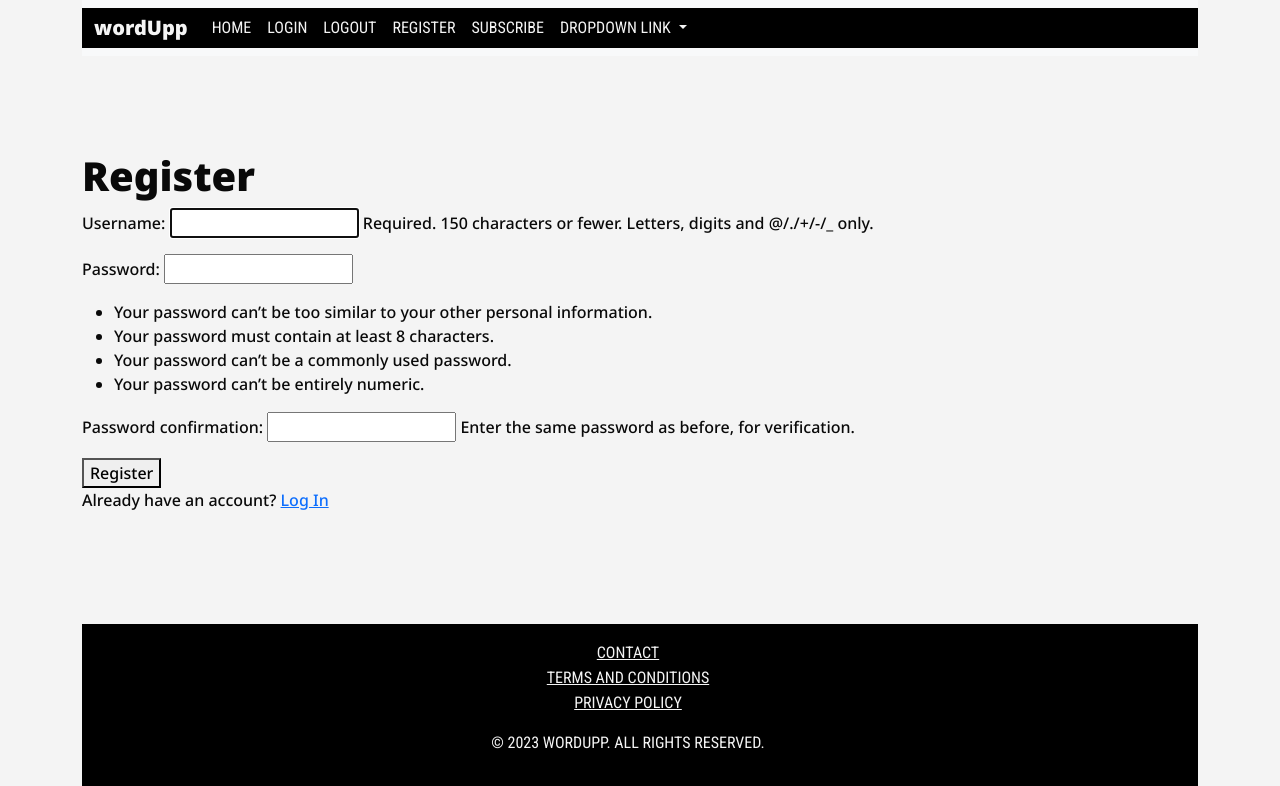
After one commit to antoniodegou/mod4-wordupp1, a Django app: page /subscription/register/ in a window 1280 px wide. The commit adds this page. Shown: the top 786 px of the page. Run offline with Django 4.2, Linux system fonts and the light colour scheme; some libraries are stand-ins or nearby versions.

Commit message:
added register signup sign in views, urls, and templates

```diff
--- a/core/templates/core/base.html
+++ b/core/templates/core/base.html
@@ -4,20 +4,18 @@
 <head>
     <meta charset="UTF-8">
     <meta name="viewport" content="width=device-width, initial-scale=1.0">
-    <title>{% block title %}Default Title{% endblock %}</title>
+    <title>{% block title %}wordUpp{% endblock %}</title>
 
     <link rel="preconnect" href="https://fonts.googleapis.com">
     <link rel="preconnect" href="https://fonts.gstatic.com" crossorigin>
     <link href="https://fonts.googleapis.com/css2?family=Noto+Sans:wght@100;500;900&family=Roboto+Condensed:wght@300;400;700&display=swap" rel="stylesheet">
 
-    <!-- <link rel="stylesheet" href="https://i.icomoon.io/public/temp/4b9fe36c1f/wordupp/style.css"> -->
-    <!-- <link rel="stylesheet" href="https://i.icomoon.io/public/temp/6f9be4a920/wordupp/style.css"> -->
     <link rel="stylesheet" href="https://i.icomoon.io/public/temp/53c9a40350/wordupp/style.css">
 
     <link href="https://cdn.jsdelivr.net/npm/bootstrap@5.3.1/dist/css/bootstrap.min.css" rel="stylesheet" integrity="sha384-4bw+/aepP/YC94hEpVNVgiZdgIC5+VKNBQNGCHeKRQN+PtmoHDEXuppvnDJzQIu9" crossorigin="anonymous">
 
     <link rel="stylesheet" href="{% static 'core/css/style.css' %}">
-    <!-- Other head elements, CSS links, etc. -->
+
     {% block extra_head %}
     <!-- You can leave this empty or put some default CSS/JS here -->
     {% endblock %}
@@ -26,6 +24,7 @@
     <div class="container">
 
         <!-- Navigation -->
+
         {% include "core/nav.html" %}
 
         <!-- Main Content -->
--- a/core/templates/core/nav.html
+++ b/core/templates/core/nav.html
@@ -1,20 +1,26 @@
 
     <nav class="navbar navbar-expand-lg bg-body-tertiary bg-black">
         <div class="container-fluid bg-black">
-          <a class="navbar-brand" href="#">wordUpp</a>
+          <a class="navbar-brand" href="{% url 'core:homepage' %}">wordUpp</a>
           <button class="navbar-toggler" type="button" data-bs-toggle="collapse" data-bs-target="#navbarNavDropdown" aria-controls="navbarNavDropdown" aria-expanded="false" aria-label="Toggle navigation">
             <span class="navbar-toggler-icon"></span>
           </button>
           <div class="collapse navbar-collapse bg-black  " id="navbarNavDropdown">
             <ul class="navbar-nav  ">
               <li class="nav-item  ">
-                <a class="nav-link active  " aria-current="page" href="#">Home</a>
+                <a class="nav-link active  " aria-current="page" href="{% url 'core:homepage' %}">Home</a>
               </li>
               <li class="nav-item">
-                <a class="nav-link" href="#">Features</a>
+                <a class="nav-link" href="{% url 'login' %}">Login</a>
               </li>
               <li class="nav-item">
-                <a class="nav-link" href="#">Pricing</a>
+                <a class="nav-link" href="{% url 'logout' %}">Logout</a>
+              </li>
+              <li class="nav-item">
+                <a class="nav-link" href="{% url 'register' %}">Register</a>
+              </li>
+              <li class="nav-item">
+                <a class="nav-link" href="{% url 'create_subscription' %}">Subscribe</a>
               </li>
               <li class="nav-item dropdown">
                 <a class="nav-link dropdown-toggle" href="#" role="button" data-bs-toggle="dropdown" aria-expanded="false">
--- /dev/null
+++ b/subscription/templates/registration/register.html
@@ -0,0 +1,13 @@
+{% extends "core/base.html" %}
+
+{% block title %}Register{% endblock %}
+
+{% block content %}
+    <h1>Register</h1>
+    <form method="post">
+        {% csrf_token %}
+        {{ form.as_p }}
+        <button type="submit">Register</button>
+    </form>
+    <p>Already have an account? <a href="{% url 'login' %}">Log In</a></p>
+{% endblock %}
--- a/subscription/urls.py
+++ b/subscription/urls.py
@@ -1,12 +1,10 @@
 from django.urls import path
 from . import views
-from django.contrib.auth.views import LoginView
+from .views import register_view, dashboard_view
 
 urlpatterns = [
     path('create/', views.create_subscription, name='create_subscription'),
     path('success/', views.subscription_success, name='subscription_success'),
-    path('accounts/login/', LoginView.as_view(template_name='registration/login.html'), name='login'),
-    # path('signup/', views.signup_view, name='signup'),  # Add this line
-    # path('signup/', views.signup_view, name='signup'),  # Remove or comment out this line
-
+    path('register/', register_view, name='register'),
+    path('dashboard/', dashboard_view, name='dashboard'),
 ]
--- a/subscription/views.py
+++ b/subscription/views.py
@@ -71,3 +71,17 @@ def tutorials(request):
 
 def contact(request):
     return render(request, 'core/contact.html')
+
+def register_view(request):
+    if request.method == 'POST':
+        form = UserCreationForm(request.POST)
+        if form.is_valid():
+            form.save()
+            return redirect('login')
+    else:
+        form = UserCreationForm()
+    return render(request, 'registration/register.html', {'form': form})
+
+@login_required
+def dashboard_view(request):
+    return render(request, 'dashboard.html')
--- a/wordupp/__init__.py
+++ b/wordupp/__init__.py
@@ -1,3 +1,4 @@
 import stripe
+from django.conf import settings
 
-stripe.api_key = "pk_test_51NkmkJCOAyay7VTL9sF0N6bNUBccALv9Qn0Do0RYuOn4UHJaaDhBsSxYW45cf2gRxSLonu7kh4rLFW84kL7OfZQ1002UaUb385"
+stripe.api_key = settings.STRIPE_SECRET_KEY
--- a/wordupp/urls.py
+++ b/wordupp/urls.py
@@ -1,29 +1,11 @@
-"""
-URL configuration for wordupp project.
-
-The `urlpatterns` list routes URLs to views. For more information please see:
-    https://docs.djangoproject.com/en/4.2/topics/http/urls/
-Examples:
-Function views
-    1. Add an import:  from my_app import views
-    2. Add a URL to urlpatterns:  path('', views.home, name='home')
-Class-based views
-    1. Add an import:  from other_app.views import Home
-    2. Add a URL to urlpatterns:  path('', Home.as_view(), name='home')
-Including another URLconf
-    1. Import the include() function: from django.urls import include, path
-    2. Add a URL to urlpatterns:  path('blog/', include('blog.urls'))
-"""
 from django.contrib import admin
 from django.urls import path, include
-from . import views
-from django.contrib.auth.views import LoginView  # Import here, not in settings.py
-
+from django.contrib.auth.views import LoginView, LogoutView  # Import here
 
 urlpatterns = [
     path('admin/', admin.site.urls),
     path('', include('core.urls')),
-    path('admin/', admin.site.urls),
-    path('subscription/', include('subscription.urls')),  # Add this line
-    path('accounts/login/', LoginView.as_view(), name='login'),
+    path('subscription/', include('subscription.urls')),  # Include subscription app URLs
+    path('login/', LoginView.as_view(template_name='registration/login.html'), name='login'),  # Specify custom template
+    path('logout/', LogoutView.as_view(), name='logout'),
 ]
```
Also changed, not shown: subscription/templates/create_subscription.html (+8 -8 lines), subscription/templates/dashboard.html (added, +11 -0 lines), subscription/templates/registration/login.html (+7 -8 lines), subscription/templates/registration/logout.html (added, +15 -0 lines).
